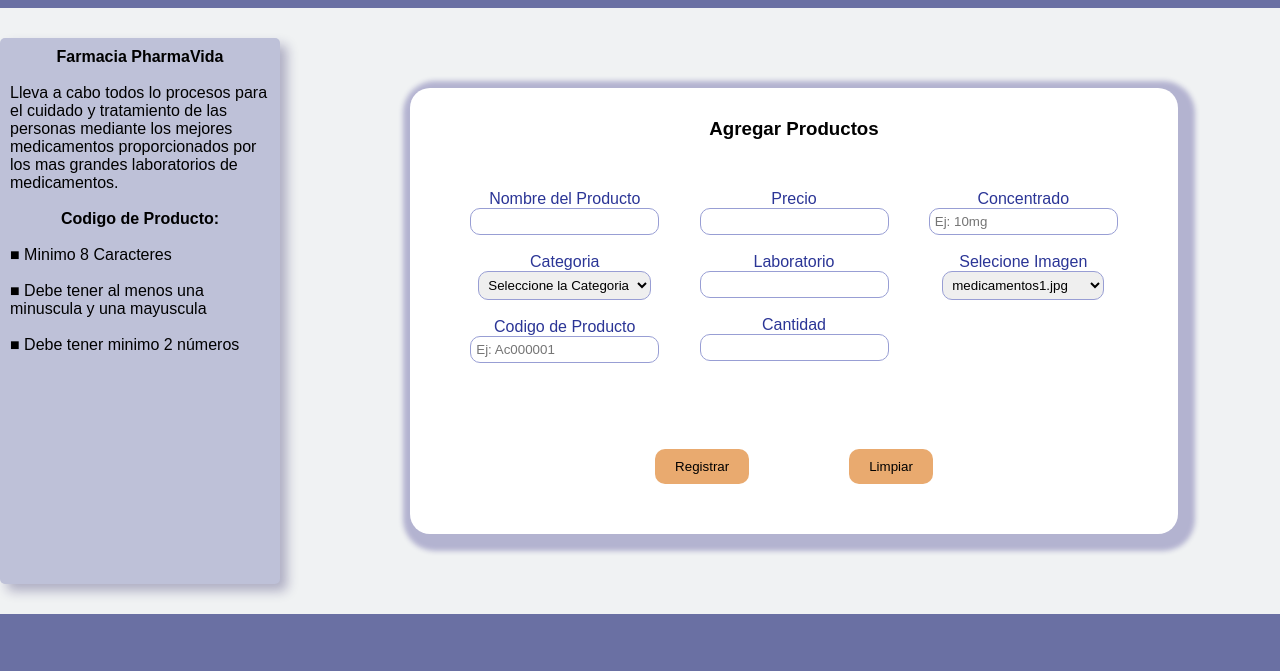
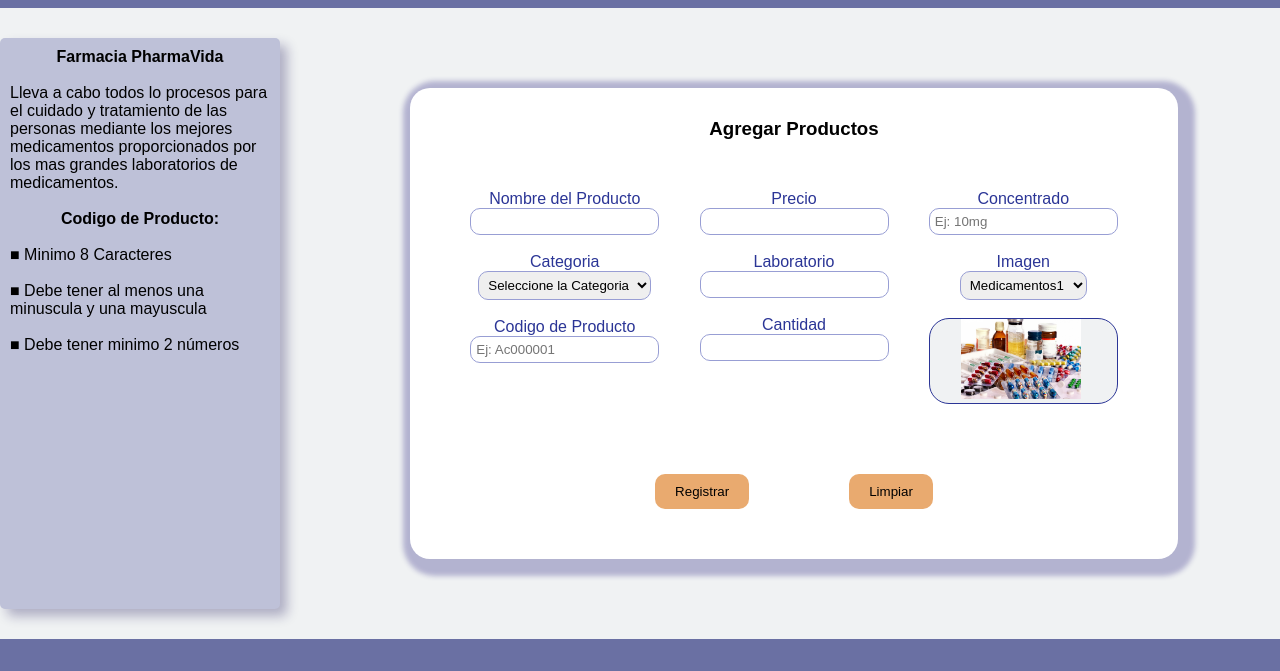
Before and after one commit to JoseRodriguez1405/PharmaVida, a plain HTML site: page view/register.html in a window 1280 px wide. Shown: the part 112-783 px from the top of the page. Drawn offline with Linux system fonts and the light colour scheme.

Commit message:
03-06-2024

```diff
--- a/css/register.css
+++ b/css/register.css
@@ -59,6 +59,16 @@ a{
     justify-content: space-evenly;
     padding: 20px;
 }
+.img_select{
+background-color: #f0f2f3;
+border: 1px solid #2b3596;
+border-radius: 20px;
+}
+.img_select img{
+    width: 120px;
+    height: 80px;
+    margin-right: 5px;
+}
 .boton{
     padding: 10px 20px;
     margin: 50px;
@@ -92,6 +102,7 @@ a{
     margin: 30px 50px 30px 0px;
     box-shadow: 7px 7px 12px 0 rgba(22, 18, 85, 0.3);
 }
+
 
 .caja_padre{
     display: flex;
--- a/css/style.css
+++ b/css/style.css
@@ -8,7 +8,7 @@
     background: #f0f2f3;
   }
   .logo_fondo{
-    background-color: aliceblue;
+    background-color: #f0f2f3;
     background-image: url("../img/logo_PharmaVida.png");
     height: 800px;
 
--- a/js/arrayProduc.js
+++ b/js/arrayProduc.js
@@ -501,23 +501,14 @@ let Produc = [
 }
 ]
 
-const imagenesRegistro = [
-    "../img/medicamentos1.jpg",
-    "../img/medicamentos2.webp",
-    "../img/medicamentos3.webp",
-    "../img/medicamentos4.jpg",
-    "../img/medicamentos5.jpg"
-];
+document.getElementById("Imagen").addEventListener("change", function(){
+    var selecOpcion = this.Opciones[this.selectedIndex];
+    var imgSrc = selecOpcion.getAttribute("data-img-src");
+    var MostrarSection = document.getElementById("imgMostrar");
+    var imgElemento = MostrarSection.querySelector("img");
 
-function CargarImagen(){
-    const selectorImg = document.getElementById("Imagen");
-    imagenesRegistro.forEach(Imagen => {
-        const opcion = document.createElement("option");
-        opcion.value = Imagen;
-        opcion.textContent = Imagen.split("/").pop();
-        selectorImg.appendChild(opcion);
-    });
-}
+    imgElemento.src = imgSrc;
+})
 
 document.getElementById("Registrar").addEventListener("submit", function(event){
     event.preventDefault();
@@ -553,21 +544,28 @@ const nuevoProduc = {
     Concentrado: Concentrado,
     Image: Imagen,
 };
-console.log(nuevoProduc);
+
+Produc.push(nuevoProduc)
+console.log(Produc)
+
+const CargarRegis = () => {
+    return new Promise((resolve) => {
+        setTimeout(() => {
+            resolve(console.log(nuevoProduc))
+        }, 2000);
+    })
+}
+
+CargarRegis().then((datos) => {
+    console.log(datos)
+})
 
 
 
-console.log("Cargando...")
-setTimeout(() => {
-    Produc.push(nuevoProduc);
-    console.log(Produc);
-}, 3000);
 
     document.getElementById("Registrar").reset();
 
 });
-document.addEventListener('DOMContentLoaded', CargarImagen);
-
 
 document.querySelector('#Limpiar button[type="reset"]').addEventListener("click", function() {
     document.getElementById("Limpiar").reset();
--- a/view/register.html
+++ b/view/register.html
@@ -71,11 +71,19 @@
                         <label for="" class="texto_regis">Concentrado</label><br>
                         <input type="text" id="Concentrado" class="borde" name="Concentrado" placeholder="Ej: 10mg"><br></br>
 
-                        <label for="" class="texto_regis">Selecione Imagen</label><br>
-                        <select name="Imagen" id="Imagen" class="borde">
+                        <label for="Imagen" class="texto_regis">Imagen</label><br>
+                        <select name="Imagen" id="Imagen" class="borde" >
+                            <option value="imagen1" data-img-src="../img/medicamentos1.jpg">Medicamentos1</option>
+                            <option value="imagen2" data-img-src="../img/medicamentos2.webp">Medicamentos2</option>
+                            <option value="imagen3" data-img-src="../img/medicamentos3.webp">Medicamentos3</option>
+                            <option value="imagen4" data-img-src="../img/medicamentos4.jpg">Medicamentos4</option>
+                            <option value="imagen5" data-img-src="../img/medicamentos5.jpg">Medicamentos5</option>
+                        </select><br></br>
+                        <section id="imgMostrar" class="img_select">
+                            <img src="../img/medicamentos1.jpg" alt="Seleccionada">
+                   </section>
+                    </section>
 
-                        </select><br></br>
-                    </section>
                 </div>
                 <section class="space_button">
                     <button type="submit" class="boton">Registrar</button>
```
